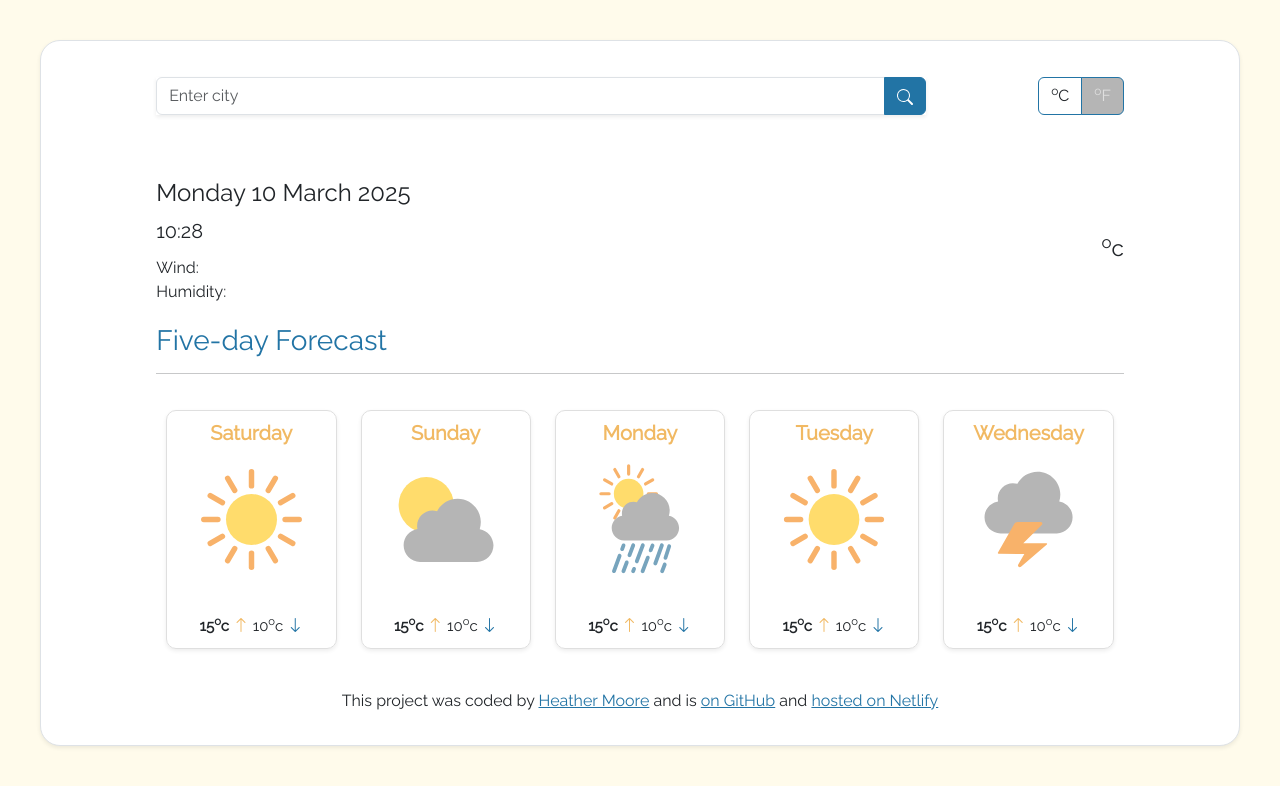
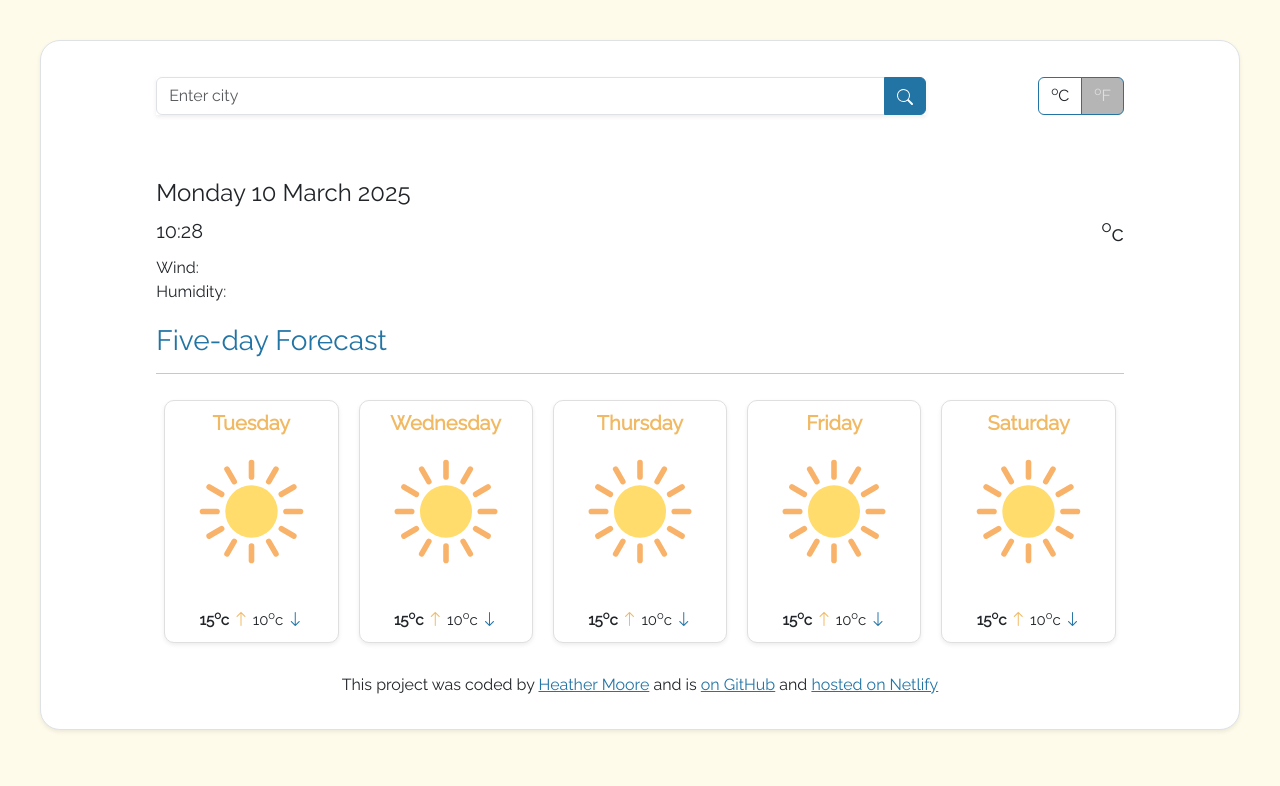
Before and after one commit to helolacey/hm-sc-plus-project, a plain HTML site: page index.html in a window 1280 px wide. Drawn offline with nearby package versions, Linux system fonts and the light colour scheme.

Commit message:
Inject HTML using JS

```diff
--- a/index.html
+++ b/index.html
@@ -104,11 +104,13 @@
           </div>
         </div>
         <div class="col-4 text-end">
-          <span id="icon"></span>
-          <span class="current-temp" id="current-temp"></span>
-          <span class="c-size">
-            <sup><sup>o</sup>c</sup>
-          </span>
+          <div class="d-flex justify-content-end">
+            <span id="icon"></span>
+            <span class="current-temp" id="current-temp"></span>
+            <span class="c-size">
+              <sup><sup>o</sup>c</sup>
+            </span>
+          </div>
           <div>
             <div class="conditions" id="condition"></div>
           </div>
@@ -119,104 +121,7 @@
           <h3>Five-day Forecast</h3>
           <hr />
         </div>
-        <div class="row justify-content-center align-items-center">
-          <div class="col-2">
-            <div class="weekday shadow-sm">
-              <h5 class="card-title">Saturday</h5>
-              <img
-                src="images/sun.svg"
-                alt
-                text="sunny"
-                class="card-image img-fluid"
-              />
-
-              <div class="card-text">
-                <span class="high-temp"
-                  >15<sup>o</sup>c <i class="bi bi-arrow-up arrow-up"></i
-                ></span>
-                <span class="low-temp">
-                  10<sup>o</sup>c <i class="bi bi-arrow-down arrow-down"></i
-                ></span>
-              </div>
-            </div>
-          </div>
-          <div class="col-2">
-            <div class="weekday shadow-sm">
-              <h5 class="card-title">Sunday</h5>
-              <img
-                src="images/sun-cloud.svg"
-                alt
-                text="sun-clouds"
-                class="card-image img-fluid"
-              />
-              <div class="card-text">
-                <span class="high-temp"
-                  >15<sup>o</sup>c <i class="bi bi-arrow-up arrow-up"></i
-                ></span>
-                <span class="low-temp">
-                  10<sup>o</sup>c <i class="bi bi-arrow-down arrow-down"></i
-                ></span>
-              </div>
-            </div>
-          </div>
-          <div class="col-2">
-            <div class="weekday shadow-sm">
-              <h5 class="card-title">Monday</h5>
-              <img
-                src="images/sun-rain.svg"
-                alt
-                text="sun-rain"
-                class="card-image img-fluid"
-              />
-              <div class="card-text">
-                <span class="high-temp"
-                  >15<sup>o</sup>c <i class="bi bi-arrow-up arrow-up"></i
-                ></span>
-                <span class="low-temp">
-                  10<sup>o</sup>c <i class="bi bi-arrow-down arrow-down"></i
-                ></span>
-              </div>
-            </div>
-          </div>
-          <div class="col-2">
-            <div class="weekday shadow-sm">
-              <h5 class="card-title">Tuesday</h5>
-              <img
-                src="images/sun.svg"
-                alt
-                text="sunny"
-                class="img img-fluid card-image"
-              />
-              <div class="card-text">
-                <span class="high-temp"
-                  >15<sup>o</sup>c <i class="bi bi-arrow-up arrow-up"></i
-                ></span>
-                <span class="low-temp">
-                  10<sup>o</sup>c <i class="bi bi-arrow-down arrow-down"></i
-                ></span>
-              </div>
-            </div>
-          </div>
-          <div class="col-2">
-            <div class="weekday shadow-sm">
-              <h5 class="card-title">Wednesday</h5>
-              <img
-                src="images/thunder.svg"
-                alt
-                text="thunder"
-                class="card-image img-fluid"
-              />
-              <div class="card-text">
-                <span class="high-temp"
-                  >15<sup>o</sup>c <i class="bi bi-arrow-up arrow-up"></i
-                ></span>
-                <span class="low-temp">
-                  10<sup>o</sup>c <i class="bi bi-arrow-down arrow-down"></i
-                ></span>
-              </div>
-            </div>
-          </div>
-        </div>
+        <div id="forecast"></div>
       </div>
       <footer>
         <p>
--- a/src/javascript.js
+++ b/src/javascript.js
@@ -49,7 +49,7 @@ let form = document.querySelector("#city-search");
 
 form.addEventListener("submit", search);
 
-// Changes for all elements
+// Changes for all current day elements
 
 function displayTemp(response) {
   let tempElement = document.querySelector("#current-temp");
@@ -65,7 +65,7 @@ function displayTemp(response) {
   conditionElement.innerHTML = response.data.condition.description;
   humidityElement.innerHTML = `${response.data.temperature.humidity}%`;
   windspeedElement.innerHTML = `${Math.round(response.data.wind.speed)}mph`;
-  iconImage.innerHTML = `<img src="${response.data.condition.icon_url}" class="weather-icon"/>`
+  iconImage.innerHTML = `<img src="${response.data.condition.icon_url}" class="weather-icon"/>`;
 }
 
 function search(event) {
@@ -80,3 +80,39 @@ function search(event) {
 
   axios.get(apiURL).then(displayTemp);
 }
+
+// Changes for weekly forecast
+
+function displayForecast() {
+  let days = ["Tuesday","Wednesday", "Thursday", "Friday", "Saturday"];
+  let forecastHtml = "";
+
+days.forEach(function(day) {
+  forecastHtml =
+  forecastHtml + `
+            <div class="col-2">
+              <div class="weekday shadow-sm">
+                <h5 class="card-title">${day}</h5>
+                <img
+                  src="images/sun.svg"
+                  alt
+                  text="sunny"
+                  class="card-image img-fluid"
+                />
+                <div class="card-text">
+                  <span class="high-temp"
+                    >15<sup>o</sup>c <i class="bi bi-arrow-up arrow-up"></i
+                  ></span>
+                  <span class="low-temp">
+                    10<sup>o</sup>c <i class="bi bi-arrow-down arrow-down"></i
+                  ></span>
+                </div>
+              </div>
+            </div>`;
+});
+
+let forecastElement = document.querySelector("#forecast");
+forecastElement.innerHTML = forecastHtml;
+}
+
+displayForecast();
--- a/src/style.css
+++ b/src/style.css
@@ -76,6 +76,10 @@ footer {
   font-size: 75px;
   line-height: 75px;
 }
+#forecast {
+  display: flex;
+  justify-content: center;
+}
 .high-temp {
   font-weight: bold;
 }
@@ -102,11 +106,12 @@ footer {
   line-height: 75px;
 }
 .weekday {
+  background-color: #fff;
   border-radius: 10px;
   transition: all 0.2s ease-in-out;
   padding: 10px;
-  align-items: center;
   border: 1px solid #dfdfdf;
+  margin: 10px;
 }
 .weekday:hover {
   transform: scale(1.1);
```
